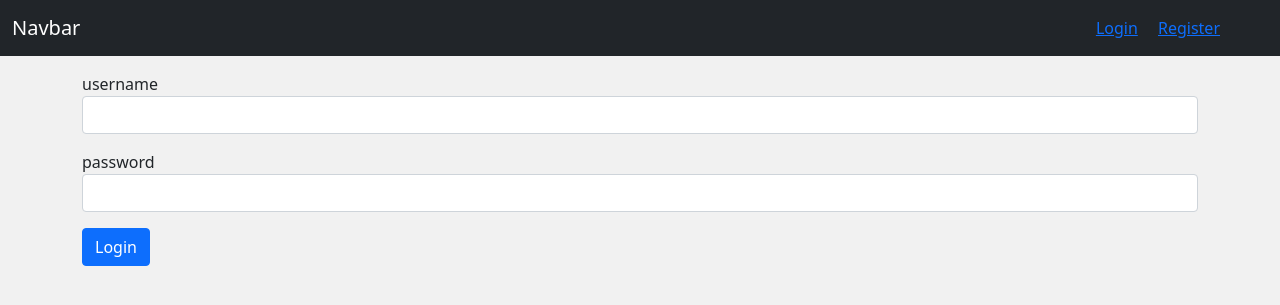
After one commit to jameswalter008/Python-and-django, a Django app: page /login/ in a window 1280 px wide. The commit adds this page. Shown: the top 305 px of the page. Run offline with Django 3.2, Linux system fonts and the light colour scheme; some libraries are stand-ins or nearby versions.

Commit message:
Fist commit

```diff
--- a/django/App/App/settings.py
+++ b/django/App/App/settings.py
@@ -37,7 +37,9 @@ INSTALLED_APPS = [
     'django.contrib.sessions',
     'django.contrib.messages',
     'django.contrib.staticfiles',
-    'accounts'
+    'accounts',
+    'django_filters',
+    'widget_tweaks',
 ]
 
 MIDDLEWARE = [
--- /dev/null
+++ b/django/App/accounts/decorators.py
@@ -0,0 +1,31 @@
+from django.shortcuts import redirect
+from django.http.response import HttpResponse
+
+
+
+def authenticated_user(view_fun):
+    def wrapper(request):
+        if not request.user.is_authenticated:
+            return view_fun(request)
+        else:
+            return redirect('/')
+    return wrapper;
+
+def admin_only(view_fun):
+    def wrapper(request):
+        if request.user.groups.first().name=='admin':
+            return view_fun(request)
+
+        if request.user.groups.first().name=='customer':
+            return redirect('/customer_profile')
+    return wrapper
+
+def allowed_roles(roles=[]):
+    def decorator(view_fun):
+        def wrapper(request,*args, **kwargs):
+            if request.user.groups.first().name in roles:
+                return view_fun(request,*args, **kwargs)#orderCreate
+            else:
+                return HttpResponse('you are not authorized')
+        return wrapper
+    return decorator
--- a/django/App/accounts/templates/accounts/components/navbar.html
+++ b/django/App/accounts/templates/accounts/components/navbar.html
@@ -4,6 +4,7 @@
         <button class="navbar-toggler" type="button" data-bs-toggle="collapse" data-bs-target="#navbarNav" aria-controls="navbarNav" aria-expanded="false" aria-label="Toggle navigation">
         <span class="navbar-toggler-icon"></span>
         </button>
+        {% if request.user.is_authenticated %}
         <div class="collapse navbar-collapse" id="navbarNav">
         <ul class="navbar-nav">
             <li class="nav-item">
@@ -14,5 +15,18 @@
             </li>
         </ul>
         </div>
+        {% endif %}
+        {% if request.user.is_authenticated %}
+            <div class="text-white">
+                <span class="me-5">{{request.user.username}}</span>
+                <a href="{% url 'userlogout'%}">logout</a>
+            </div>
+        {% else %}
+            <div class="text-white me-5">
+                <a href="{% url 'userlogin'%}" class="me-3">Login</a>
+                <a href="{% url 'register' %}">Register</a>
+            </div>
+        {% endif %}
+        </div>
     </div>
 </nav>
--- /dev/null
+++ b/django/App/accounts/templates/accounts/customerprofile.html
@@ -0,0 +1,4 @@
+{% extends 'accounts/master.html' %}
+{% block content %}
+<h1>Customer Profile</h1>
+{% endblock content %}
--- a/django/App/accounts/templates/accounts/customers.html
+++ b/django/App/accounts/templates/accounts/customers.html
@@ -32,7 +32,7 @@
 	<div class="col">
 		<div class="card card-body">
 			<form method="get">
-
+				{{filterObj.form}}
 		    <button class="btn btn-primary" type="submit">Search</button>
 		  </form>
 		</div>
--- /dev/null
+++ b/django/App/accounts/templates/accounts/login.html
@@ -0,0 +1,24 @@
+{% extends 'accounts/master.html' %}
+{% load widget_tweaks %}
+{% block content %}
+    <form action="" method="POST">
+        {% csrf_token %}
+           {% for message in messages %}
+            <div class="alert alert-danger" role="alert">
+                {{message}}
+            </div>
+           {% endfor %}
+             <div class="mb-3">
+                 <label for="">username</label>
+                 <input type="text" name="username" class="form-control">
+                 <div class='text-danger'>{{input.errors}}</div>
+            </div>
+              <div class="mb-3">
+                 <label for="">password</label>
+                 <input type="password" name="password" class="form-control">
+                 <div class='text-danger'>{{input.errors}}</div>
+            </div>
+
+            <button type="submit" class="btn btn-primary">Login</button>
+    </form>
+{% endblock content %}
--- a/django/App/accounts/urls.py
+++ b/django/App/accounts/urls.py
@@ -21,9 +21,13 @@ from . import views
 
 urlpatterns = [
     path('customers/<int:id>',views.customers,name='customers.show'),
+    path('customer_profile/',views.customers_profile,name='customers.customer_profile'),
     path('product_page/',views.product,name='products'),
     path('',views.dashboard,name='dashboard'),
     path('order/create/<int:customerID>',views.ordercreate,name='order.create'),
     path('order/update/<int:orderID>',views.orderupdate,name='order.update'),
     path('order/delete/<int:orderID>',views.orderdelete,name='order.delete'),
+    path('register/',views.register,name='register'),
+    path('login/',views.userlogin,name="userlogin"),
+    path('logout/',views.userlogout,name="userlogout")
 ]
--- a/django/App/accounts/views.py
+++ b/django/App/accounts/views.py
@@ -1,28 +1,39 @@
+from accounts.decorators import authenticated_user,admin_only,allowed_roles
 from django.shortcuts import render,redirect
 from django.http import HttpResponse
 from accounts.models import *
 from accounts.form import *
 from django.forms import inlineformset_factory
+from .filters import *
+# from django.contrib.auth.forms import UserCreationForm
+from django.contrib.auth import authenticate,login,logout
+from django.contrib import messages
+from django.contrib.auth.decorators import login_required
 
+@login_required(login_url='/login')
 # Create your views here.
 def customers(request,id):
     customers=Customer.objects.get(id=id)
     orders=customers.order_set.all()
     order_count=orders.count()
-    # return HttpResponse(id)
+    filterObj=OrderFilter(request.GET,queryset=orders)
+    orders=filterObj.qs
     return render(request,'accounts/customers.html',{
         'customers':customers,
         'orders':orders,
-        'order_counts':order_count
+        'order_counts':order_count,
+        'filterObj':filterObj
     })
 
+@login_required(login_url='/login')
 def product(request):
     products=Product.objects.all()
     return render(request,'accounts/products.html',{
         'products':products
     })
 
-
+@login_required(login_url='/login')
+@admin_only
 def dashboard(request):
     customers=Customer.objects.all()
     orders=Order.objects.all()
@@ -37,6 +48,8 @@ def dashboard(request):
         'pending':pending
     })
 
+@login_required(login_url='/login')
+@allowed_roles(roles=['admin'])
 def ordercreate(request,customerID):
     OrderFormSet=inlineformset_factory(Customer,Order,fields=('product','status'),extra=10)
     customer=Customer.objects.get(id=customerID)
@@ -53,6 +66,7 @@ def ordercreate(request,customerID):
         'formset':formset
     })
 
+@login_required(login_url='/login')
 def orderupdate(request,orderID):
     order=Order.objects.get(id=orderID);
     form=OrderForm(instance=order)
@@ -69,6 +83,7 @@ def orderupdate(request,orderID):
     }
     )
 
+@login_required(login_url='/login')
 def orderdelete(request,orderID):
     order=Order.objects.get(id=orderID);
     if request.method=="POST":
@@ -80,3 +95,37 @@ def orderdelete(request,orderID):
         'order':order
     }
     )
+
+@authenticated_user
+def register(request):
+    form=RegisterForm()
+    if request.method=="POST":
+        form=RegisterForm(request.POST)
+        if form.is_valid():
+            form.save()
+            return redirect('/')
+    return render(request, 'accounts/register.html',{
+        'form':form
+    })
+
+@authenticated_user
+def userlogin(request):
+    if request.method=="POST":
+        username=request.POST['username']
+        password=request.POST['password']
+
+        user=authenticate(request,username=username,password=password)
+        if user is not None:
+            login(request,user)
+            return redirect("/")
+        else:
+            messages.error(request,'username and password is incorrect')
+            return redirect("/login")
+    return render(request, 'accounts/login.html')
+
+def userlogout(request):
+    logout(request)
+    return redirect("/login")
+
+def customers_profile(request):
+    return render(request,'accounts/customerprofile.html')
```
Also changed, not shown: django/App/accounts/filters.py (added, +10 -0 lines), django/App/accounts/form.py (+7 -0 lines), django/App/accounts/templates/accounts/register.html (added, +15 -0 lines), django/App/db.sqlite3.
